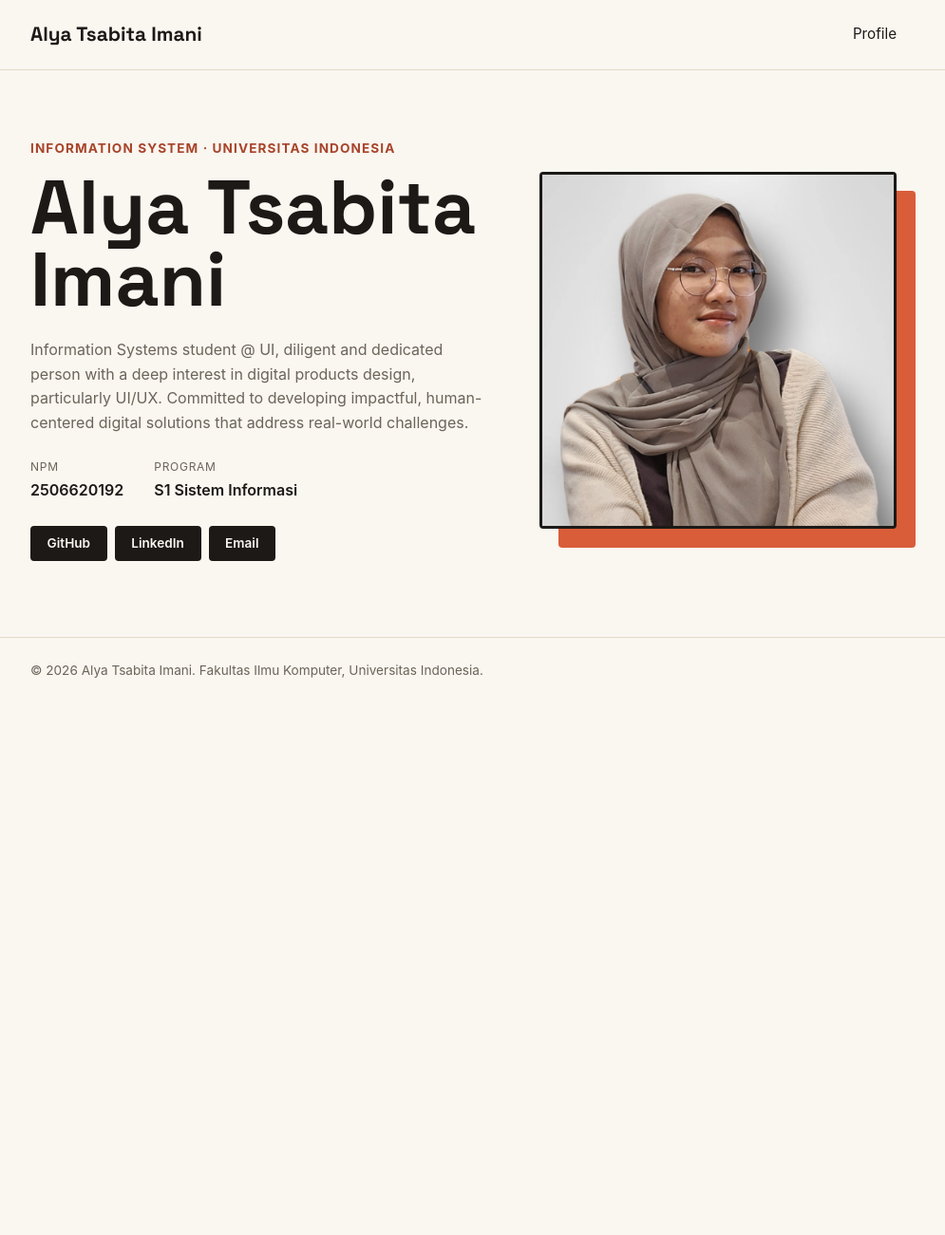
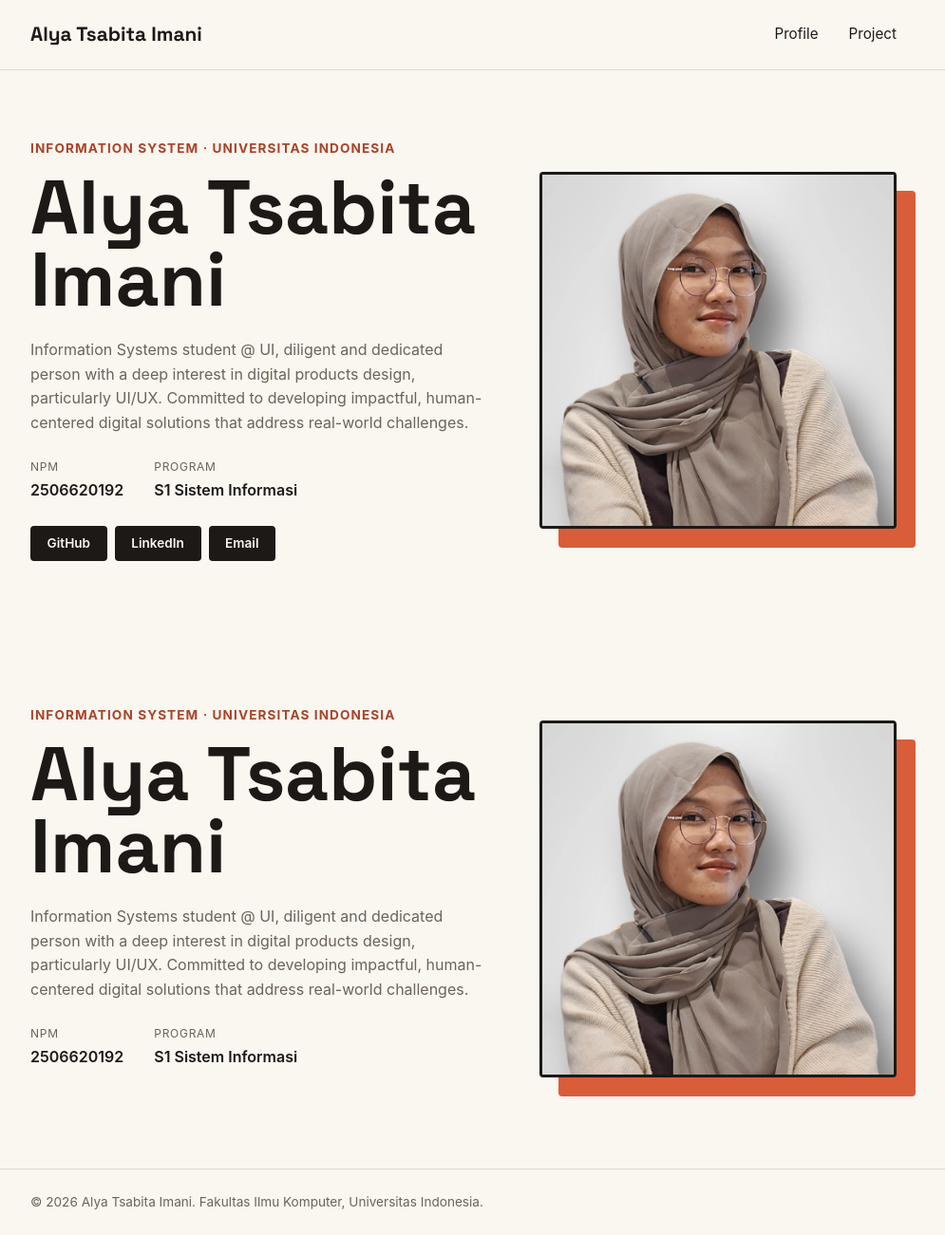
Before and after one commit to Alyatsbt/myportofolio, a Django app: page / in a window 1280 px wide. Shown: the whole page at 95% size, without its empty margins (152-1147 px from the left). Before the commit the page ends 714 px from the top, so only its background shows below. Run offline with Django 5.2, Linux system fonts and the light colour scheme.

Commit message:
update ddatabase credential (+ tugas 1 progress)

```diff
--- a/static/css/style.css
+++ b/static/css/style.css
@@ -2,6 +2,10 @@
     margin: 0;
     padding: 0;
     box-sizing: border-box;
+}
+
+html {
+    scroll-behavior: smooth;
 }
 
 :root {
--- a/templates/index.html
+++ b/templates/index.html
@@ -15,6 +15,7 @@
             <a href="#profile" class="brand">Alya Tsabita Imani</a>
             <nav>
                 <a href="#profile">Profile</a>
+                <a href="#project">Project</a>
             </nav>
         </div>
     </header>
@@ -51,6 +52,32 @@
                 </div>
             </div>
         </section>
+        <section class="hero" id="project">
+            <div class="container hero-grid">
+                <div class="hero-identity">
+                    <p class="hero-kicker">Information System &middot; Universitas Indonesia</p>
+                    <h1>Alya Tsabita Imani</h1>
+                </div>
+                <div class="hero-photo">
+                    <div class="photo-block"></div>
+                    <img class="avatar" src="/static/img/formalshot.png" alt="Photo of Alya Tsabita">
+                </div>
+                <div class="hero-details">
+                    <p class="bio">Information Systems student @ UI, diligent and dedicated person with a deep interest in digital products design,
+                                    particularly UI/UX.  Committed to developing impactful, human-centered digital solutions that address real-world challenges.</p>
+                    <dl class="meta-list">
+                        <div class="meta-row">
+                            <dt>NPM</dt>
+                            <dd>2506620192</dd>
+                        </div>
+                        <div class="meta-row">
+                            <dt>Program</dt>
+                            <dd>S1 Sistem Informasi</dd>
+                        </div>
+                    </dl>
+                </div>
+            </div>
+        </section>
     </main>
 
     <footer class="site-footer">
```
